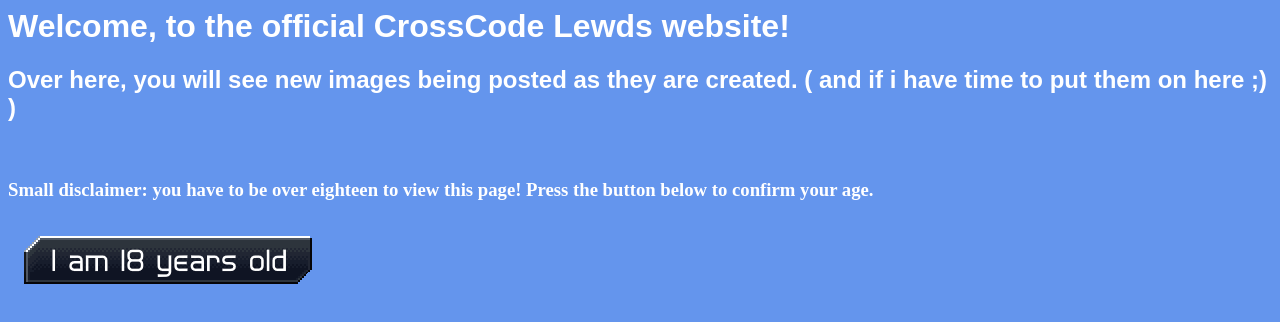
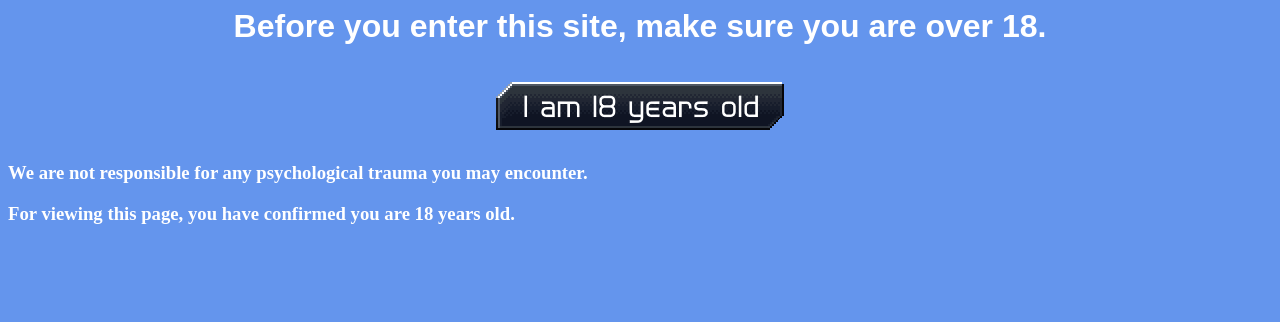
Before and after one commit to keanuplayz/CCLW, a plain HTML site: page index.html in a window 1280 px wide. Drawn offline with Linux system fonts and the light colour scheme; a web font is replaced by a local one.

Commit message:
Add files via upload

```diff
--- a/css/style.css
+++ b/css/style.css
@@ -1,6 +1,5 @@
 body{
     background-color: cornflowerblue;
-    font
 }
 
 @font-face {
@@ -13,6 +12,11 @@
 		format('opentype');
 }
 
+div {
+   text-align: center;
+}
+
 h1, h2{
+    text-align: center;
     font-family: 'hallfetica', sans-serif;
 }
--- a/index.html
+++ b/index.html
@@ -14,13 +14,15 @@
 
     <body>
 
-    <h1>Welcome, to the official CrossCode Lewds website!</h1>
-    <h2>Over here, you will see new images being posted as they are created. ( and if i have time to put them on here ;) )</h2>
-        <br>
-    <h3>Small disclaimer: you have to be over eighteen to view this page! Press the button below to confirm your age.</h3>
+    <h1>Before you enter this site, make sure you are over 18.</h1>
+        <div>
+        <a href="MAIN_PAGE/index.html">
+            <img border="0" alt="Enter the site." src="unknown.png">
+        </a>
+        </div>
 
-        <input type="image" src="unknown.png" />
-
+    <h3>We are not responsible for any psychological trauma you may encounter.</h3>
+    <h3>For viewing this page, you have confirmed you are 18 years old.</h3>
     </body>
 
 </html>
```
